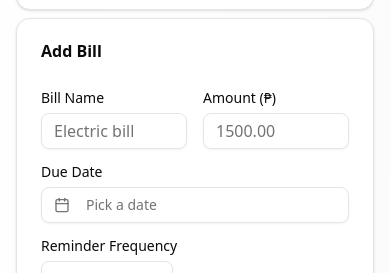
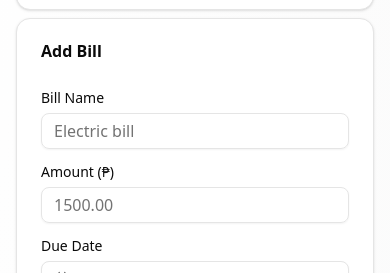
Before and after one commit to echodunchie/payment-due-tracker, a Next.js app: page /calculator in a window 390 px wide. Shown: the part 1092-1365 px from the top of the page. Built offline with nearby package versions, Linux system fonts and the light colour scheme; no server answers.

Commit message:
fix(ui): make bill form responsive on small screens

```diff
--- a/src/components/bill-form.tsx
+++ b/src/components/bill-form.tsx
@@ -62,7 +62,7 @@
       </CardHeader>
       <CardContent>
         <form onSubmit={handleSubmit} className="space-y-4">
-          <div className="grid grid-cols-2 gap-4">
+          <div className="grid grid-cols-1 sm:grid-cols-2 gap-4">
             <div className="space-y-2">
               <Label htmlFor="billName">Bill Name</Label>
               <Input
```
